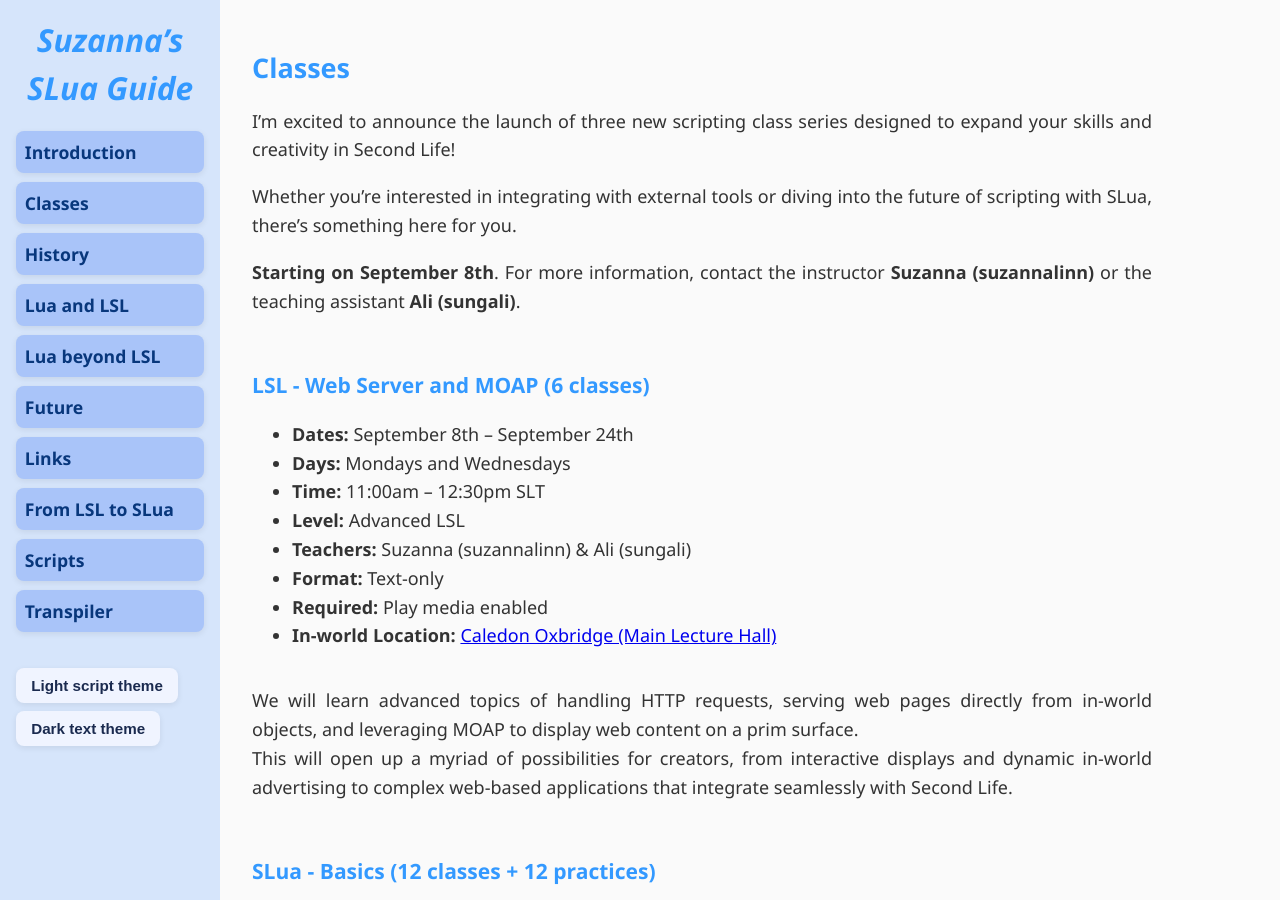
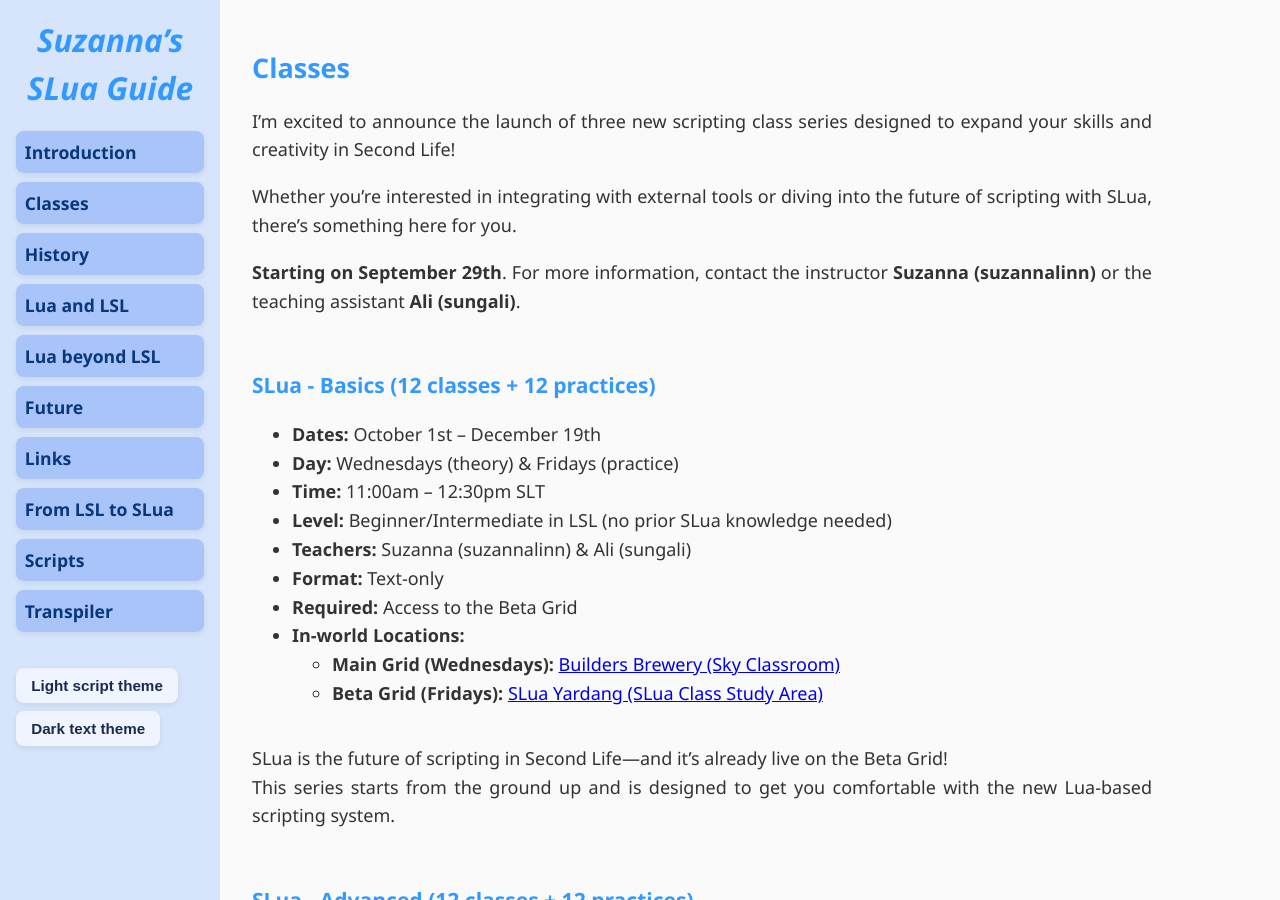
Before and after one commit to Suzanna-Linn/slua, a Jekyll site: the page built from docs/classes.md, in a window 1280 px wide and 900 px high. Built offline with Jekyll 4.4.1, drawn with Linux system fonts in a browser that asks for light colours; nearby versions of some CDN libraries; our own code applies the rules of GitHub Pages for plain Markdown files; comment, search, counter and statistics services are not loaded.

Commit message:
Update classes.md

```diff
--- a/docs/classes.md
+++ b/docs/classes.md
@@ -4,22 +4,7 @@
 
 Whether you're interested in integrating with external tools or diving into the future of scripting with SLua, there's something here for you.
 
-**Starting on September 8th**. For more information, contact the instructor **Suzanna (suzannalinn)** or the teaching assistant **Ali (sungali)**.
-
-### LSL - Web Server and MOAP (6 classes)
-
-- **Dates:** September 8th – September 24th
-- **Days:** Mondays and Wednesdays
-- **Time:** 11:00am – 12:30pm SLT
-- **Level:** Advanced LSL
-- **Teachers:** Suzanna (suzannalinn) & Ali (sungali)
-- **Format:** Text-only
-- **Required:** Play media enabled
-- **In-world Location:** [Caledon Oxbridge (Main Lecture Hall)](http://maps.secondlife.com/secondlife/Caledon%20Oxbridge/72/140/29)
-
-We will learn advanced topics of handling HTTP requests, serving web pages directly from in-world objects, and leveraging MOAP to display web content on a prim surface.
-This will open up a myriad of possibilities for creators, from interactive displays and dynamic in-world advertising to complex web-based applications that integrate seamlessly with Second Life.
-
+**Starting on September 29th**. For more information, contact the instructor **Suzanna (suzannalinn)** or the teaching assistant **Ali (sungali)**.
 
 ### SLua - Basics (12 classes + 12 practices)
 
```
